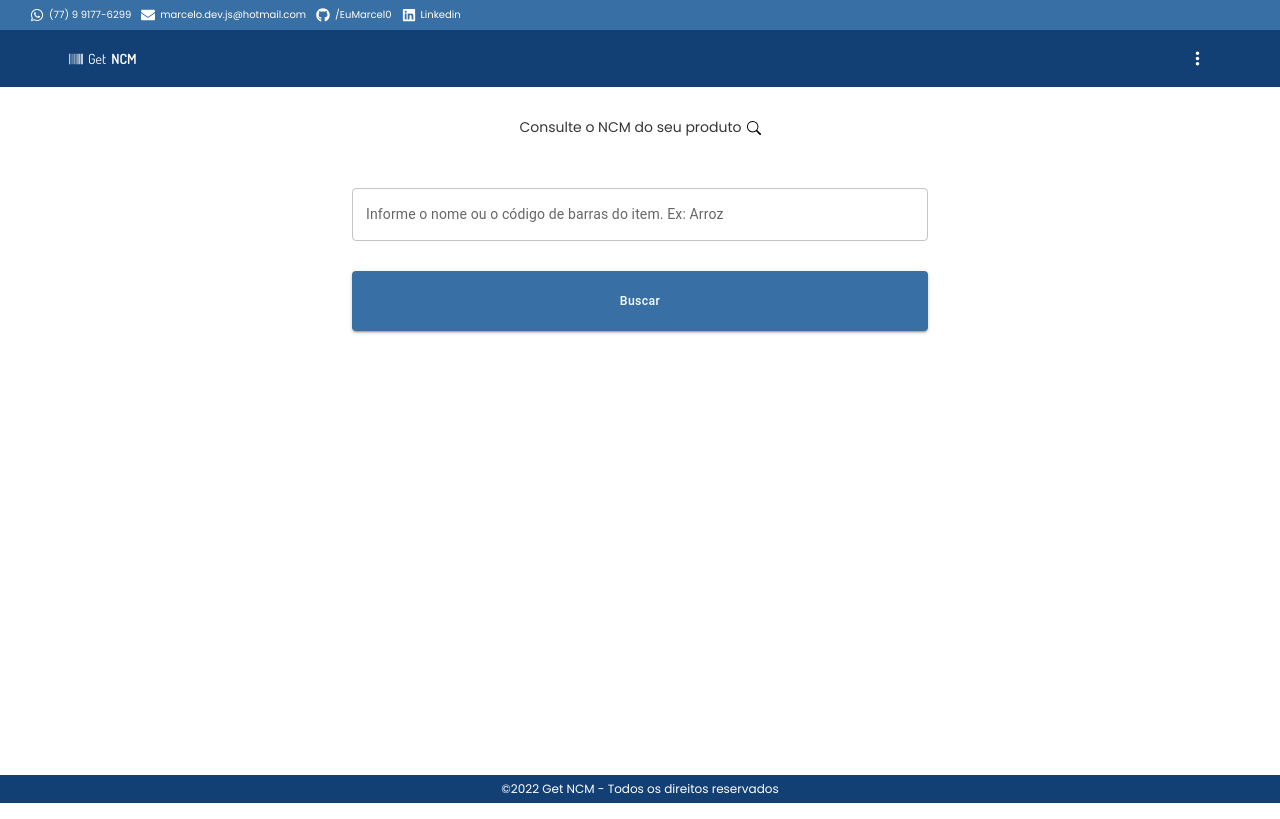
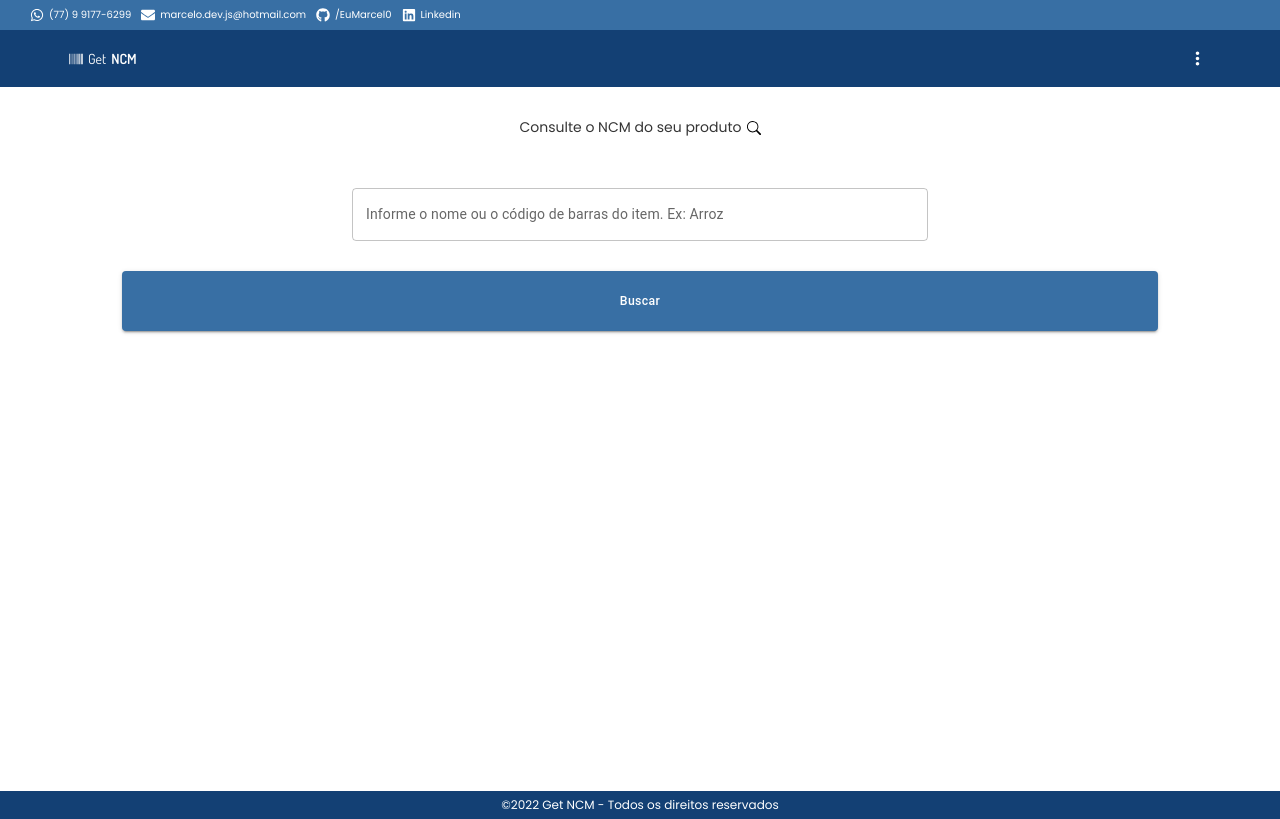
Before and after one commit to EuMarcel0/consultor-ncm, a React (Vite) app: page / in a window 1280 px wide. Built offline with nearby package versions, Linux system fonts and the light colour scheme.

Commit message:
Ajustes no botões dos inputs e no footer

```diff
--- a/src/App.module.css
+++ b/src/App.module.css
@@ -17,7 +17,7 @@ li{
 }
 
 .container{
-  min-height: 86vh;
+  min-height: 88vh;
   max-height: auto;
 }
 .searchInput{
@@ -48,7 +48,7 @@ li{
   padding: 30px !important;
   line-height: 0px !important;
   text-transform: capitalize !important;
-  width: 50% !important;
+  width: 90% !important;
   background-color: #386fa4 !important;
 }
 .buttonClear{
--- a/src/App.tsx
+++ b/src/App.tsx
@@ -22,6 +22,7 @@ function App() {
 	const [clearResult, setClearResult] = useState(false);
 	const [alertInput, setAlertInput] = useState(false);
 	const [alertNoResult, setAlertNoResult] = useState(false);
+	const [lengthCount , setLengthCount] = useState(false);
 
 	const [searchItem, setSearchItem] = useState('');
 	const [items, setItems] = useState<Item[]>([]);
@@ -43,21 +44,24 @@ function App() {
 			let response = await fetch(`${BASE_URL}${searchItem}`, {
 				headers: {
 					'Content-Type': 'application/json',
-					'X-Cosmos-Token': 'NHGsLSuKLuKT8dArmcxiCQ',
+					'X-Cosmos-Token': 'K1-bSevW2CDAGQf3jXCnGw',
 					'User-Agent': 'Cosmos-API-Request'
 				}
 			})
-			setLoading(false)
-			setClearResult(true)
-			setAlertInput(false)
+			setLoading(false);
+			setClearResult(true);
+			setAlertInput(false);
 			let data = await response.json();
-			setItems(data.products)
+			setItems(data.products);
 			if(data.total_count === 0){
-				setAlertNoResult(true)
-				setClearResult(false)
+				setAlertNoResult(true);
+				setClearResult(false);
+				setLengthCount(false);
+			}else if(data.total_count > 5){
+				setLengthCount(true);
 			}else{
-				setAlertNoResult(false)
-				setClearResult(true)
+				setAlertNoResult(false);
+				setClearResult(true);
 			}
 
 		}
@@ -72,6 +76,7 @@ function App() {
 	const handleClearResults = () => {
 		setItems([]);
 		setClearResult(false);
+		setLengthCount(false);
 	}
 
 	return (
@@ -157,7 +162,7 @@ function App() {
 								</div>
 							</>
 						))}
-						{clearResult &&
+						{lengthCount &&
 							<div className={style.clearResults}>
 								<Button
 									variant="contained"
@@ -166,7 +171,7 @@ function App() {
 									onClick={handleClearResults}
 									color='secondary'
 								>
-									Limpar resultados
+									Limpar
 								</Button>
 							</div>
 						}
```
